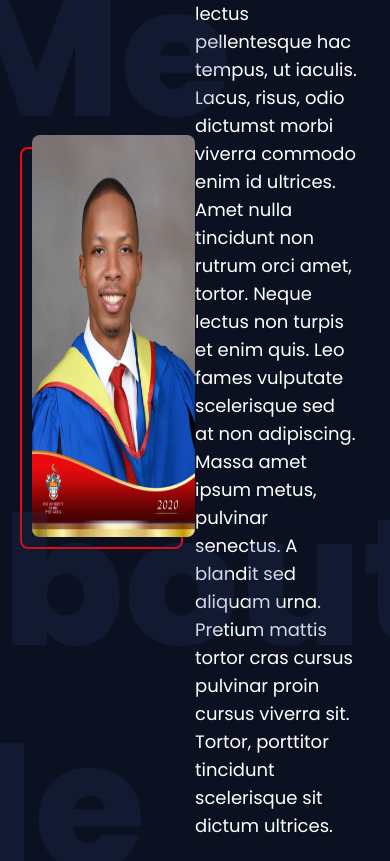
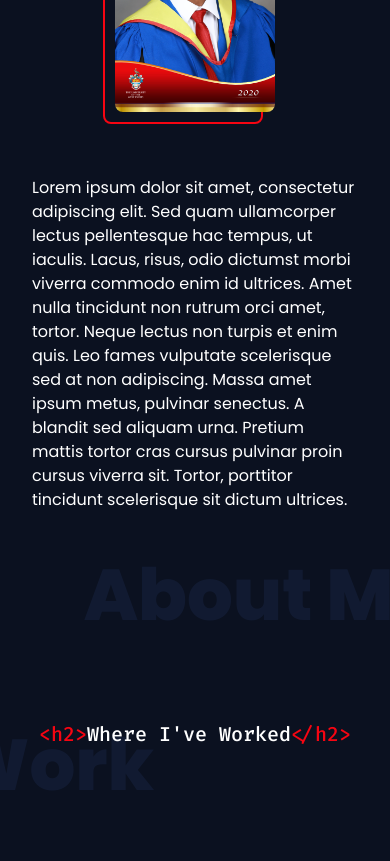
Before and after one commit to NathanDowner/personal-site, a React (Create React App) app: page / in a window 390 px wide. Shown: the part 1200-2061 px from the top of the page. Built offline with nearby package versions, Linux system fonts and the light colour scheme.

Commit message:
make about me section responsive

```diff
--- a/src/components/AboutMeSection.tsx
+++ b/src/components/AboutMeSection.tsx
@@ -6,15 +6,15 @@ const AboutMeSection = () => {
   return (
     <FullPageSection watermarkText="About Me">
       <SectionTitle title="Who Am I?" />
-      <div className="grid grid-cols-2 items-center">
-        <div className="relative place-self-center before:absolute before:inset-0 before:-translate-x-3 before:translate-y-3 before:rounded-lg before:border-2 before:border-red before:transition-transform before:ease-in-out before:hover:-translate-x-1 before:hover:translate-y-1">
+      <div className="grid items-center lg:grid-cols-2">
+        <div className="relative mb-16 place-self-center before:absolute before:inset-0 before:-translate-x-3 before:translate-y-3 before:rounded-lg before:border-2 before:border-red before:transition-transform before:ease-in-out before:hover:-translate-x-1 before:hover:translate-y-1 md:mb-24">
           <img
             src={portrait}
-            className="relative h-[402px] w-[268px] rounded-lg"
+            className="relative h-60 w-[auto] rounded-lg md:h-72 lg:h-[402px]"
             alt=""
           />
         </div>
-        <p className="max-w-prose text-lg">
+        <p className="max-w-prose lg:text-lg">
           Lorem ipsum dolor sit amet, consectetur adipiscing elit. Sed quam
           ullamcorper lectus pellentesque hac tempus, ut iaculis. Lacus, risus,
           odio dictumst morbi viverra commodo enim id ultrices. Amet nulla
--- a/src/components/layout/FullPageSection.tsx
+++ b/src/components/layout/FullPageSection.tsx
@@ -5,13 +5,13 @@ type Props = {
 const FullPageSection: React.FC<Props> = ({ watermarkText, children }) => {
   return (
     <section className="relative overflow-hidden py-20 px-8">
-      <span className="absolute -left-12 z-0 select-none text-[180px] font-extrabold leading-tight text-overlay opacity-20">
+      <span className="absolute -left-12 z-0 select-none text-7xl font-extrabold leading-tight text-overlay opacity-20 md:text-[100px] lg:text-[180px]">
         {watermarkText}
       </span>
       <div className="z-10 grid min-h-screen place-content-center">
         {children}
       </div>
-      <span className="absolute bottom-0 -right-12 z-0 select-none text-[180px] font-extrabold leading-tight text-overlay opacity-20">
+      <span className="absolute bottom-0 -right-12 z-0 select-none text-7xl font-extrabold leading-tight text-overlay opacity-20 md:text-[100px] lg:text-[180px]">
         {watermarkText}
       </span>
     </section>
--- a/src/components/layout/SectionTitle.tsx
+++ b/src/components/layout/SectionTitle.tsx
@@ -3,7 +3,7 @@ type Props = {
 };
 const SectionTitle = ({ title }: Props) => {
   return (
-    <h1 className=" section-header relative z-10 mb-20 text-center font-mono text-3xl">
+    <h1 className=" section-header relative z-10 mb-20 text-center font-mono text-xl md:text-3xl">
       {title}
     </h1>
   );
```
